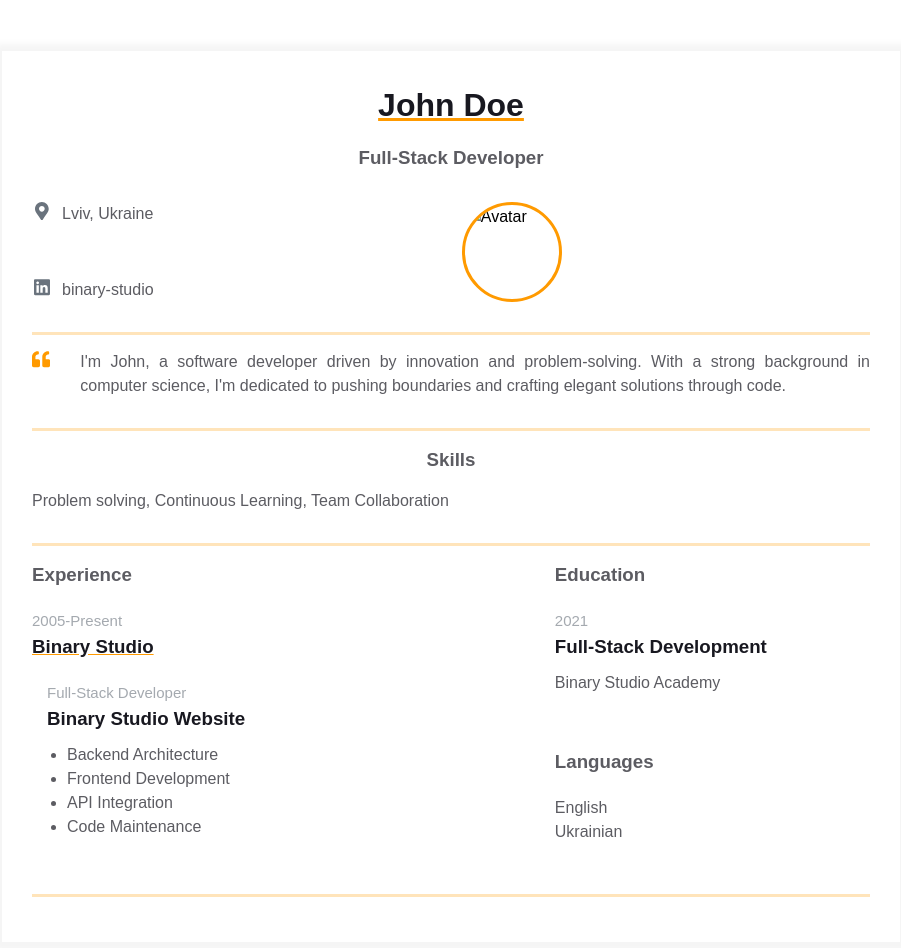
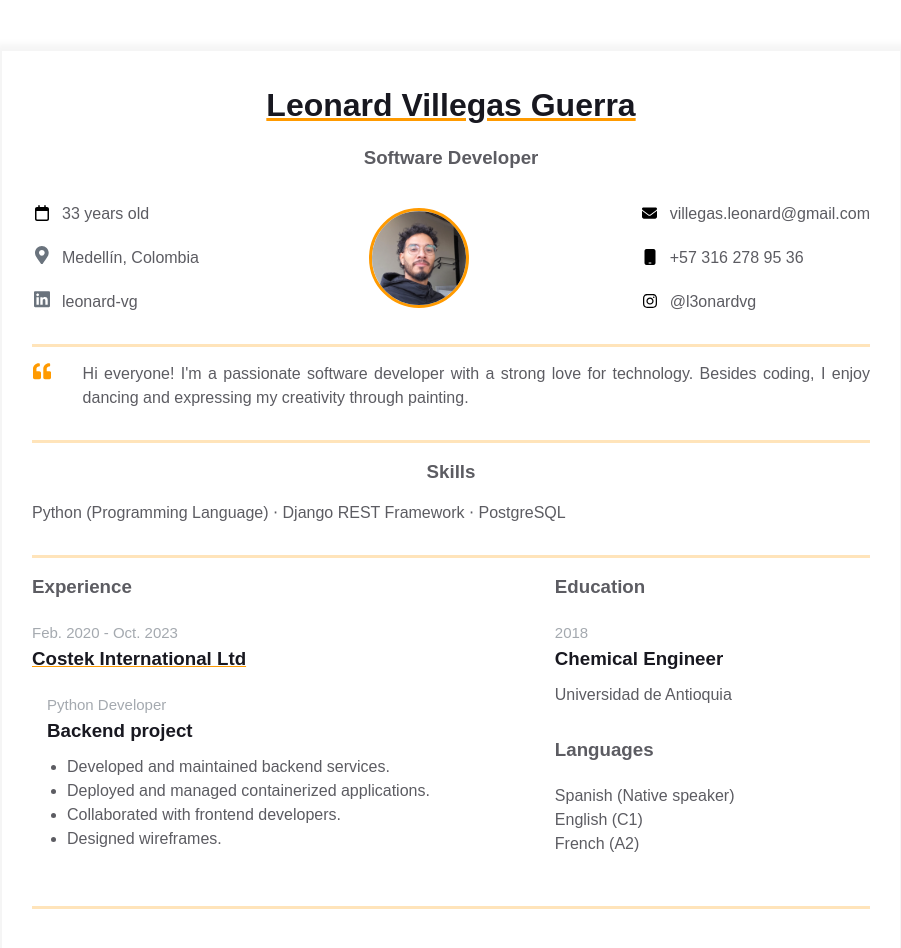
Before and after one commit to LeonardVillegas/homepage, a plain HTML site: page index.html in a window 1280 px wide. Shown: the whole page, without its empty margins (189-1090 px from the left). Drawn offline with Linux system fonts and the light colour scheme.

Commit message:
Added full profile to the page

```diff
--- a/index.html
+++ b/index.html
@@ -1,9 +1,9 @@
 <!DOCTYPE html>
-<html>
+<html lang="en">
   <head>
     <meta charset="UTF-8" />
+    <link rel="stylesheet" href="styles.css" />
     <meta name="viewport" content="width=device-width, initial-scale=1" />
-    <link rel="stylesheet" href="styles.css" />
     <title>Résumé</title>
   </head>
   <body>
@@ -11,11 +11,28 @@
       <div class="resume">
         <div class="container">
           <div class="resume__block">
-            <h1 class="contact-info__header">John Doe</h1>
-            <h3 class="contact-info__sub-header">Full-Stack Developer</h3>
+            <h1 class="contact-info__header">Leonard Villegas Guerra</h1>
+            <h3 class="contact-info__sub-header">Software Developer</h3>
 
             <div class="contact_info_container fh">
               <div class="contact-info__block">
+                <a href="" rel="author" class="contact-info__item">
+                  <div class="contact-info__item-icon-wrapper">
+                    <svg
+                      xmlns="http://www.w3.org/2000/svg"
+                      height="22"
+                      width="14"
+                      viewBox="0 0 448 512"
+                    >
+                      <!--!Font Awesome Free 6.5.1 by @fontawesome - https://fontawesome.com License - https://fontawesome.com/license/free Copyright 2023 Fonticons, Inc.-->
+                      <path
+                        d="M152 24c0-13.3-10.7-24-24-24s-24 10.7-24 24V64H64C28.7 64 0 92.7 0 128v16 48V448c0 35.3 28.7 64 64 64H384c35.3 0 64-28.7 64-64V192 144 128c0-35.3-28.7-64-64-64H344V24c0-13.3-10.7-24-24-24s-24 10.7-24 24V64H152V24zM48 192H400V448c0 8.8-7.2 16-16 16H64c-8.8 0-16-7.2-16-16V192z"
+                      />
+                    </svg>
+                  </div>
+                  <span>33 years old</span>
+                </a>
+
                 <a href="" rel="author" class="contact-info__item">
                   <div class="contact-info__item-icon-wrapper">
                     <svg
@@ -31,11 +48,11 @@
                       ></path>
                     </svg>
                   </div>
-                  <span>Lviv, Ukraine</span>
+                  <span>Medellín, Colombia</span>
                 </a>
 
                 <a
-                  href="https://ua.linkedin.com/company/binary-studio_241166"
+                  href="https://www.linkedin.com/in/leonard-vg/"
                   rel="author"
                   class="contact-info__item"
                 >
@@ -56,23 +73,76 @@
                       ></path>
                     </svg>
                   </div>
-                  <span>binary-studio</span>
+                  <span>leonard-vg</span>
                 </a>
               </div>
 
               <div class="contact-info__block contact-info__block--center">
                 <img
                   class="contact-info__avatar"
-                  src="assets/avatar.png"
+                  src="assets/leo_profile.png"
                   alt="Avatar"
                 />
               </div>
+              <div class="contact-info__block">
+                <a href="" rel="author" class="contact-info__item">
+                  <div class="contact-info__item-icon-wrapper">
+                    <svg
+                      xmlns="http://www.w3.org/2000/svg"
+                      height="22"
+                      width="15"
+                      viewBox="0 0 512 512"
+                    >
+                      <!--!Font Awesome Free 6.5.1 by @fontawesome - https://fontawesome.com License - https://fontawesome.com/license/free Copyright 2023 Fonticons, Inc.-->
+                      <path
+                        d="M48 64C21.5 64 0 85.5 0 112c0 15.1 7.1 29.3 19.2 38.4L236.8 313.6c11.4 8.5 27 8.5 38.4 0L492.8 150.4c12.1-9.1 19.2-23.3 19.2-38.4c0-26.5-21.5-48-48-48H48zM0 176V384c0 35.3 28.7 64 64 64H448c35.3 0 64-28.7 64-64V176L294.4 339.2c-22.8 17.1-54 17.1-76.8 0L0 176z"
+                      />
+                    </svg>
+                  </div>
+                  <span>villegas.leonard@gmail.com</span>
+                </a>
 
-              <div class="contact-info__block"></div>
+                <a href="" rel="author" class="contact-info__item">
+                  <div class="contact-info__item-icon-wrapper">
+                    <svg
+                      xmlns="http://www.w3.org/2000/svg"
+                      height="22"
+                      width="12"
+                      viewBox="0 0 384 512"
+                    >
+                      <!--!Font Awesome Free 6.5.1 by @fontawesome - https://fontawesome.com License - https://fontawesome.com/license/free Copyright 2023 Fonticons, Inc.-->
+                      <path
+                        d="M80 0C44.7 0 16 28.7 16 64V448c0 35.3 28.7 64 64 64H304c35.3 0 64-28.7 64-64V64c0-35.3-28.7-64-64-64H80zm80 432h64c8.8 0 16 7.2 16 16s-7.2 16-16 16H160c-8.8 0-16-7.2-16-16s7.2-16 16-16z"
+                      />
+                    </svg>
+                  </div>
+                  <span>+57 316 278 95 36</span>
+                </a>
+
+                <a
+                  href="https://www.instagram.com/l3onardvg/"
+                  rel="author"
+                  class="contact-info__item"
+                >
+                  <div class="contact-info__item-icon-wrapper">
+                    <svg
+                      xmlns="http://www.w3.org/2000/svg"
+                      height="22"
+                      width="14"
+                      viewBox="0 0 448 512"
+                    >
+                      <!--!Font Awesome Free 6.5.1 by @fontawesome - https://fontawesome.com License - https://fontawesome.com/license/free Copyright 2023 Fonticons, Inc.-->
+                      <path
+                        d="M224.1 141c-63.6 0-114.9 51.3-114.9 114.9s51.3 114.9 114.9 114.9S339 319.5 339 255.9 287.7 141 224.1 141zm0 189.6c-41.1 0-74.7-33.5-74.7-74.7s33.5-74.7 74.7-74.7 74.7 33.5 74.7 74.7-33.6 74.7-74.7 74.7zm146.4-194.3c0 14.9-12 26.8-26.8 26.8-14.9 0-26.8-12-26.8-26.8s12-26.8 26.8-26.8 26.8 12 26.8 26.8zm76.1 27.2c-1.7-35.9-9.9-67.7-36.2-93.9-26.2-26.2-58-34.4-93.9-36.2-37-2.1-147.9-2.1-184.9 0-35.8 1.7-67.6 9.9-93.9 36.1s-34.4 58-36.2 93.9c-2.1 37-2.1 147.9 0 184.9 1.7 35.9 9.9 67.7 36.2 93.9s58 34.4 93.9 36.2c37 2.1 147.9 2.1 184.9 0 35.9-1.7 67.7-9.9 93.9-36.2 26.2-26.2 34.4-58 36.2-93.9 2.1-37 2.1-147.8 0-184.8zM398.8 388c-7.8 19.6-22.9 34.7-42.6 42.6-29.5 11.7-99.5 9-132.1 9s-102.7 2.6-132.1-9c-19.6-7.8-34.7-22.9-42.6-42.6-11.7-29.5-9-99.5-9-132.1s-2.6-102.7 9-132.1c7.8-19.6 22.9-34.7 42.6-42.6 29.5-11.7 99.5-9 132.1-9s102.7-2.6 132.1 9c19.6 7.8 34.7 22.9 42.6 42.6 11.7 29.5 9 99.5 9 132.1s2.7 102.7-9 132.1z"
+                      />
+                    </svg>
+                  </div>
+                  <span>@l3onardvg</span>
+                </a>
               </div>
             </div>
           </div>
-
+        </div>
         <div class="container">
           <div class="resume__block">
             <div class="intro">
@@ -94,21 +164,20 @@
                 </svg>
               </div>
               <p class="intro_text">
-                I'm John, a software developer driven by innovation and
-                problem-solving. With a strong background in computer science,
-                I'm dedicated to pushing boundaries and crafting elegant
-                solutions through code.
+                Hi everyone! I'm a passionate software developer with a strong
+                love for technology. Besides coding, I enjoy dancing and
+                expressing my creativity through painting.
               </p>
             </div>
           </div>
         </div>
-
         <div class="container">
           <div class="resume__block">
             <div class="skills">
               <h3 class="skills__header">Skills</h3>
               <p class="skills__text">
-                Problem solving, Continuous Learning, Team Collaboration
+                Python (Programming Language) ⋅ Django REST Framework ⋅
+                PostgreSQL
               </p>
             </div>
           </div>
@@ -121,31 +190,30 @@
                 <div class="experiences__company">
                   <div class="experiences__company-header">
                     <span class="experiences__company-header-durability"
-                      >2005-Present</span
+                      >Feb. 2020 ‑ Oct. 2023</span
                     >
                     <h3 class="experiences__company-header-name">
-                      Binary Studio
+                      Costek International Ltd
                     </h3>
                   </div>
 
                   <div class="experiences__company-project">
-                    <span class="experiences__company-project-role"
-                      >Full-Stack Developer</span
-                    >
+                    <span class="experiences__company-project-role">
+                      Python Developer
+                    </span>
                     <h3 class="experiences__company-project-name">
-                      Binary Studio Website
+                      Backend project
                     </h3>
                     <ul class="experiences__company-project-responsibilities">
-                      <li>Backend Architecture</li>
-                      <li>Frontend Development</li>
-                      <li>API Integration</li>
-                      <li>Code Maintenance</li>
+                      <li>Developed and maintained backend services.</li>
+                      <li>Deployed and managed containerized applications.</li>
+                      <li>Collaborated with frontend developers.</li>
+                      <li>Designed wireframes.</li>
                     </ul>
                   </div>
                 </div>
               </div>
 
-              <div class="additional-info fv">
               <div class="additional-info fv">
                 <div class="additional-info__education">
                   <h3 class="additional-info__education-header">Education</h3>
@@ -153,24 +221,26 @@
                     <span
                       class="additional-info__education-university-durability"
                     >
-                        2021
+                      2018
                     </span>
                     <h3
                       class="additional-info__education-university-speciality"
                     >
-                        Full-Stack Development
+                      Chemical Engineer
                     </h3>
                     <p class="additional-info__education-university-name">
-                        Binary Studio Academy
+                      Universidad de Antioquia
                     </p>
                   </div>
                 </div>
 
                 <div class="additional-info__languages">
                   <h3 class="additional-info__languages-header">Languages</h3>
-                    <p class="additional-info__languages-item">English</p>
-                    <p class="additional-info__languages-item">Ukrainian</p>
-                  </div>
+                  <p class="additional-info__languages-item">
+                    Spanish (Native speaker)
+                  </p>
+                  <p class="additional-info__languages-item">English (C1)</p>
+                  <p class="additional-info__languages-item">French (A2)</p>
                 </div>
               </div>
             </div>
```
Also changed, not shown: assets/leo_profile.png (added). Lines whose indentation alone changed are shown as unchanged.
